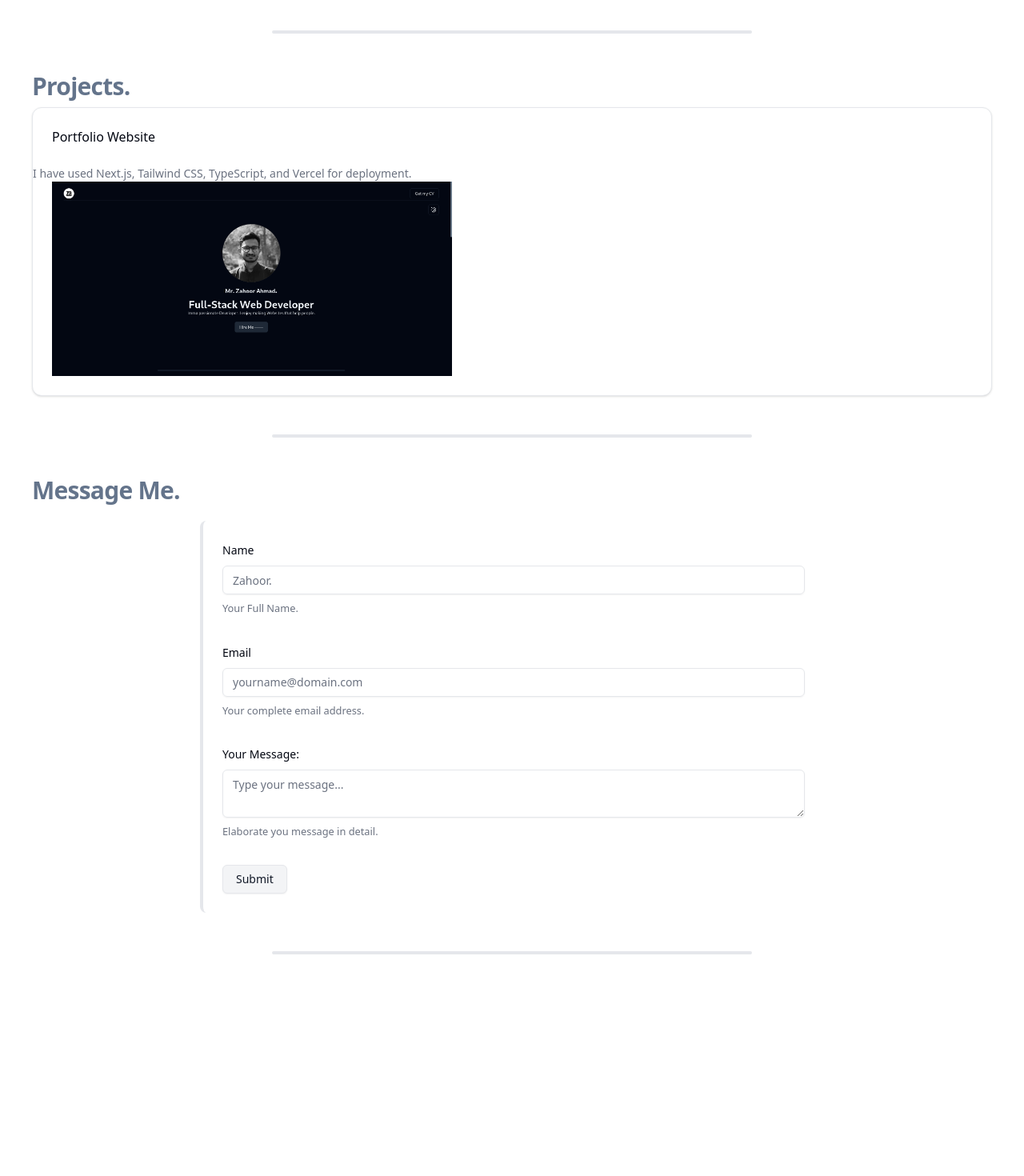
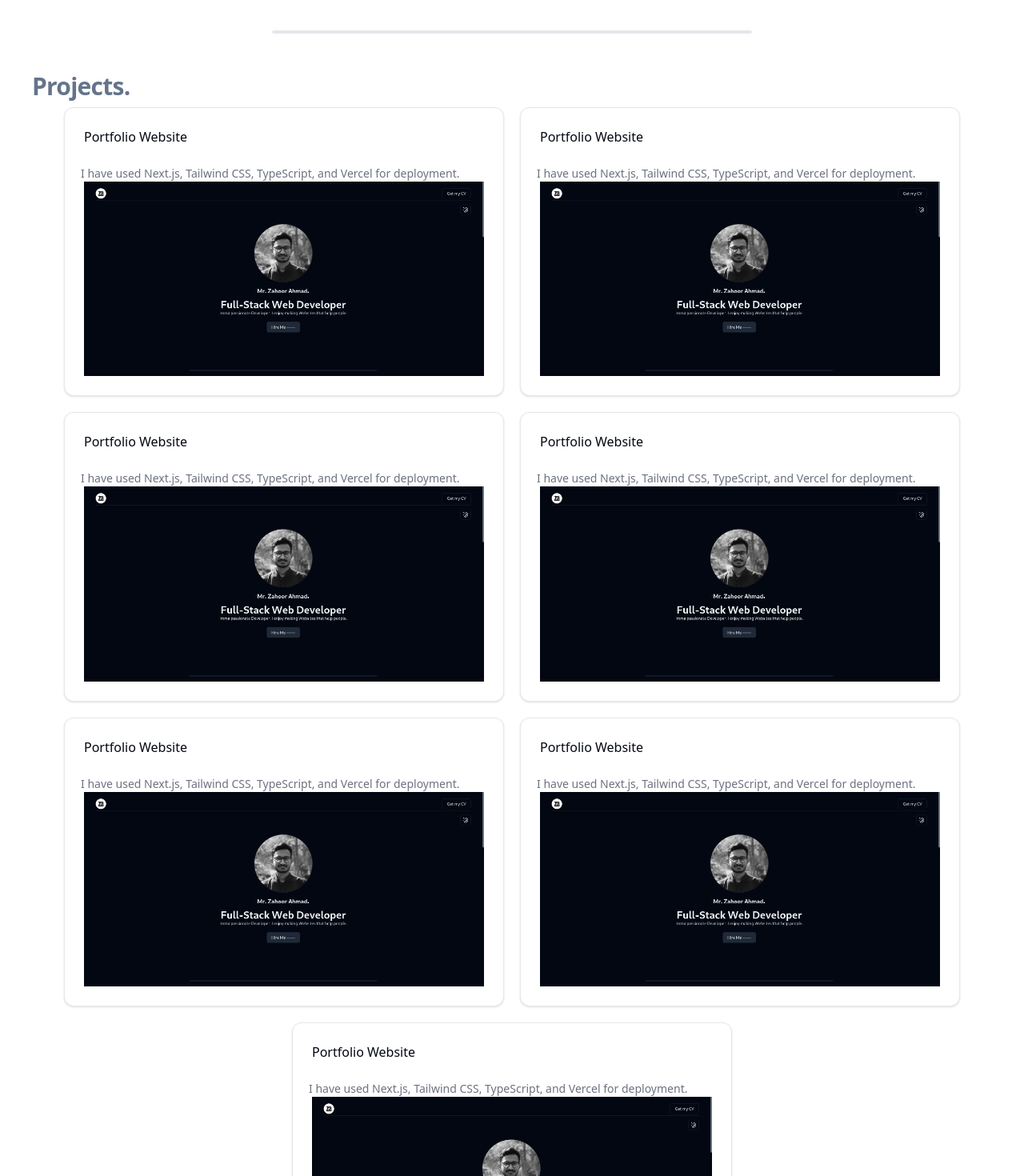
Before and after one commit to zahooronly/portfolio, a Next.js app: page / in a window 1280 px wide. Shown: the part 1540-3010 px from the top of the page at 80% size. Before the commit the page ends 2805 px from the top, so only its background shows below. Built offline with nearby package versions, Linux system fonts and the light colour scheme.

Commit message:
portfolio

```diff
--- a/components/Portfolio.tsx
+++ b/components/Portfolio.tsx
@@ -6,7 +6,43 @@ const Portfolio = () => {
       <h2 className="scroll-m-20 pb-2 text-3xl font-semibold tracking-tight first:mt-0 text-slate-500 dark:text-slate-100">
         Projects.
       </h2>
-      <div>
+      <div className="flex flex-wrap justify-center gap-5">
+        <ProjectCard
+          projectImage="/images/Project-1.png"
+          projectName="Portfolio Website"
+          projectDescription="I have used Next.js, Tailwind CSS, TypeScript, and Vercel for deployment."
+          projectLink="https://zahooronly.vercel.app"
+        />
+        <ProjectCard
+          projectImage="/images/Project-1.png"
+          projectName="Portfolio Website"
+          projectDescription="I have used Next.js, Tailwind CSS, TypeScript, and Vercel for deployment."
+          projectLink="https://zahooronly.vercel.app"
+        />
+        <ProjectCard
+          projectImage="/images/Project-1.png"
+          projectName="Portfolio Website"
+          projectDescription="I have used Next.js, Tailwind CSS, TypeScript, and Vercel for deployment."
+          projectLink="https://zahooronly.vercel.app"
+        />
+        <ProjectCard
+          projectImage="/images/Project-1.png"
+          projectName="Portfolio Website"
+          projectDescription="I have used Next.js, Tailwind CSS, TypeScript, and Vercel for deployment."
+          projectLink="https://zahooronly.vercel.app"
+        />
+        <ProjectCard
+          projectImage="/images/Project-1.png"
+          projectName="Portfolio Website"
+          projectDescription="I have used Next.js, Tailwind CSS, TypeScript, and Vercel for deployment."
+          projectLink="https://zahooronly.vercel.app"
+        />
+        <ProjectCard
+          projectImage="/images/Project-1.png"
+          projectName="Portfolio Website"
+          projectDescription="I have used Next.js, Tailwind CSS, TypeScript, and Vercel for deployment."
+          projectLink="https://zahooronly.vercel.app"
+        />
         <ProjectCard
           projectImage="/images/Project-1.png"
           projectName="Portfolio Website"
--- a/components/ProjectCard.tsx
+++ b/components/ProjectCard.tsx
@@ -31,7 +31,9 @@ const ProjectCard = ({
       <HoverCardTrigger>
         <Card>
           <CardHeader>{projectName}</CardHeader>
-          <CardDescription>{projectDescription}</CardDescription>
+          <CardDescription className="px-5">
+            {projectDescription}
+          </CardDescription>
           <CardContent>
             <Link href={projectLink} target="_blank">
               <Image
@@ -40,11 +42,12 @@ const ProjectCard = ({
                 width={500}
                 height={300}
               />
+              {/* <iframe src={projectLink} className=""></iframe> */}
             </Link>
           </CardContent>
         </Card>
       </HoverCardTrigger>
-      <HoverCardContent className="w-[90vw] h-[90vh] flex justify-center items-center">
+      <HoverCardContent className="w-[50vw] h-[50vh] flex justify-center items-center">
         <iframe src={projectLink} className="w-[100%] h-[100%]"></iframe>
       </HoverCardContent>
     </HoverCard>
```
